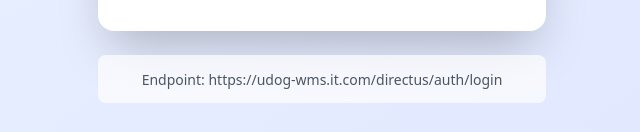
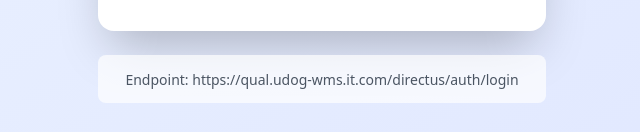
Before and after one commit to dfbunderdog-wq/qual_postapk, a React (Create React App) app: page / in a window 1280 px wide. Shown: the part 665-797 px from the top of the page, without its empty margins (318-958 px from the left). Built offline with nearby package versions, Linux system fonts and the light colour scheme.

Commit message:
aggiornato l'url di directus con quello del nuovo dominio, prova per vedere se funziona

```diff
--- a/src/App.js
+++ b/src/App.js
@@ -29,7 +29,7 @@ const WMSSystem = () => {
   const [message, setMessage] = useState({ type: "", text: "" });
   const [user, setUser] = useState(null);
 
-  const DIRECTUS_URL = "https://udog-wms.it.com/directus";
+  const DIRECTUS_URL = "https://qual.udog-wms.it.com/directus";
 
   const handleInputChange = (e) => {
     setFormData({
```
